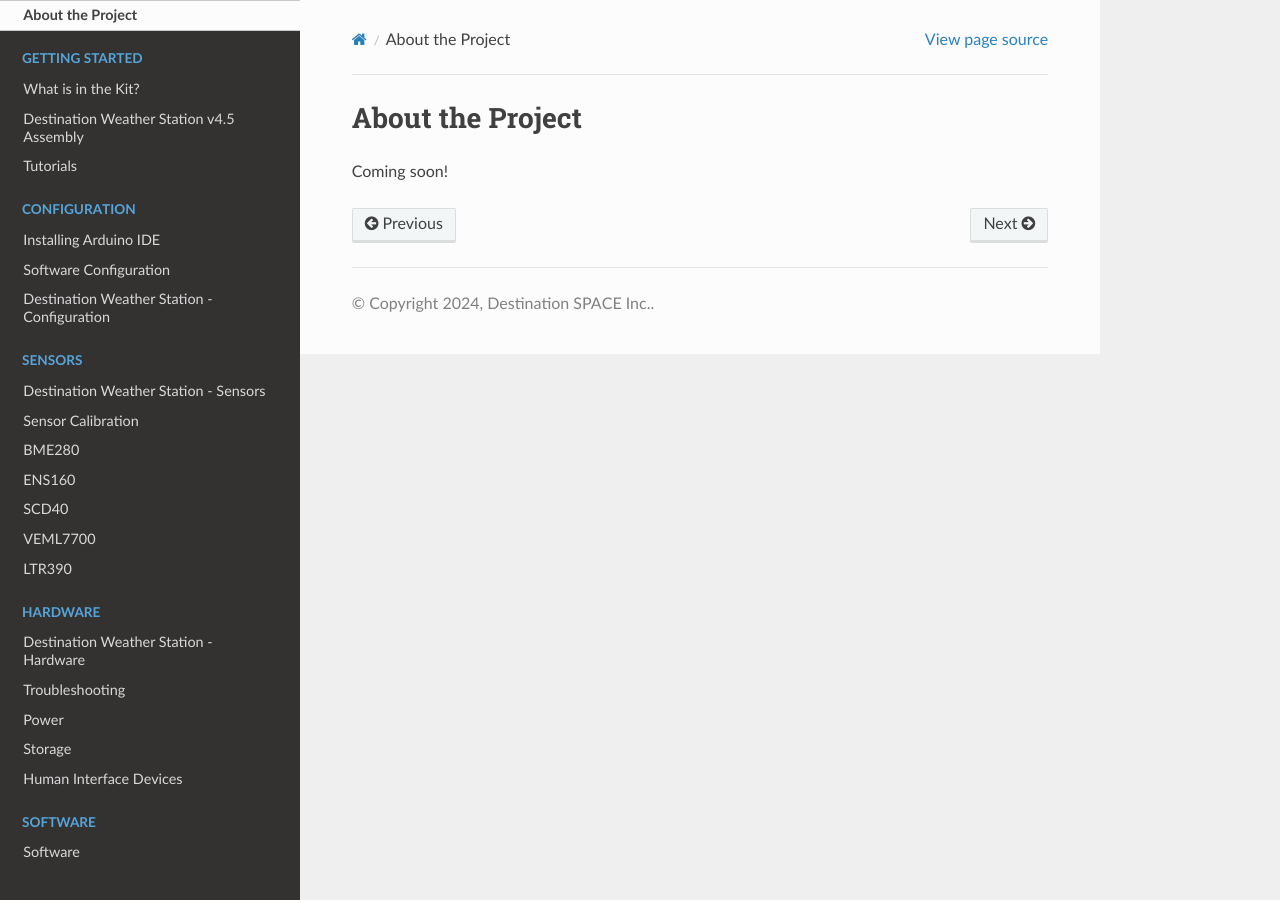
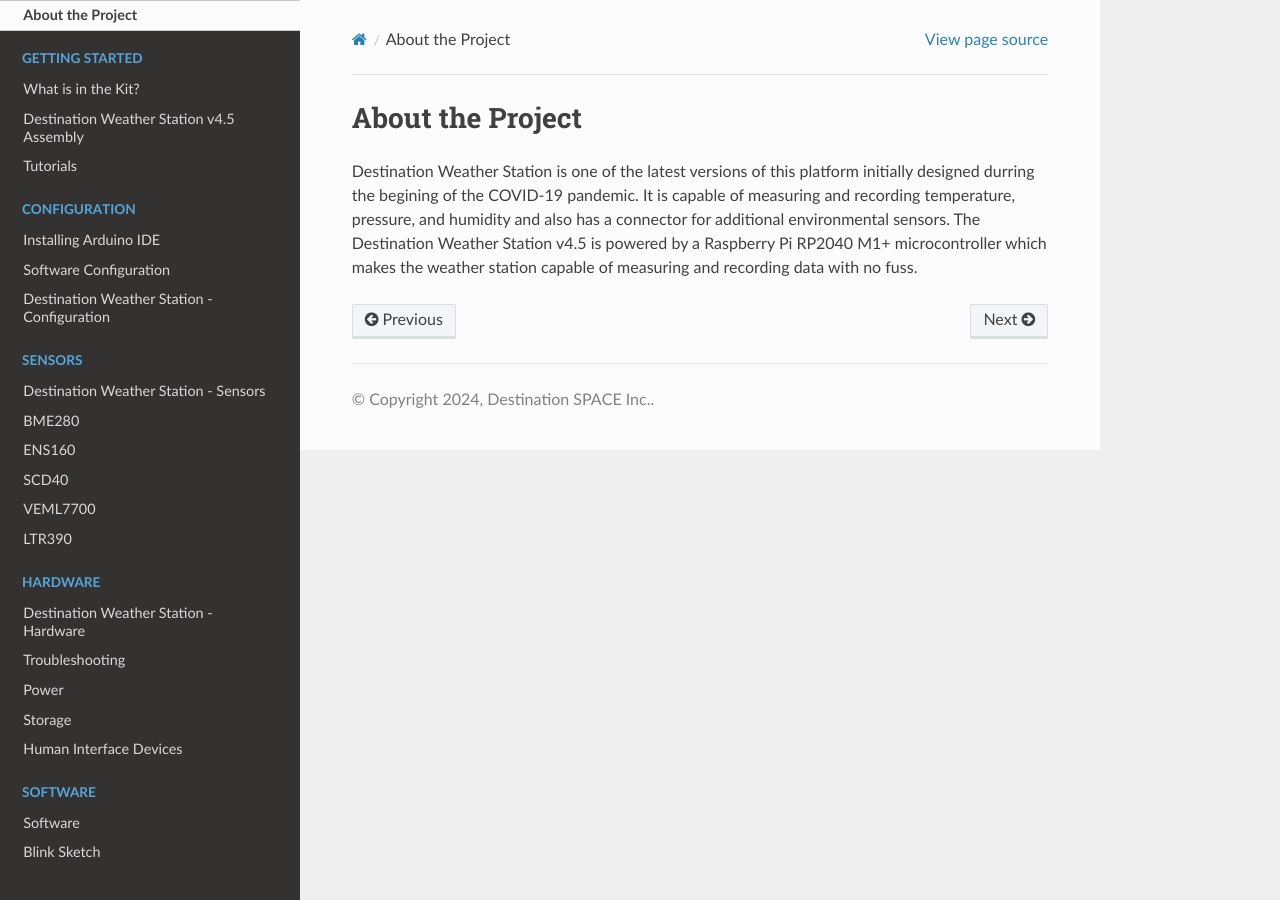
Before and after one commit to Destination-SPACE/DS-Weather-Station-V4.5, a Sphinx documentation site: the page built from docs/about-the-project.rst, in a window 1280 px wide. Built offline with Sphinx 7.4.7 and the Read the Docs theme 2.0.0, drawn with Linux system fonts in a browser that asks for light colours; pages that are not in the unit, such as notebooks, are missing from menus.

Commit message:
removed calibration file

```diff
--- a/docs/about-the-project.rst
+++ b/docs/about-the-project.rst
@@ -16,4 +16,4 @@
 About the Project
 =================
 
-Coming soon!
+Destination Weather Station is one of the latest versions of this platform initially designed durring the begining of the COVID-19 pandemic. It is capable of measuring and recording temperature, pressure, and humidity and also has a connector for additional environmental sensors. The Destination Weather Station v4.5 is powered by a Raspberry Pi RP2040 M1+ microcontroller which makes the weather station capable of measuring and recording data with no fuss.
--- a/docs/index.rst
+++ b/docs/index.rst
@@ -51,7 +51,6 @@
    :maxdepth: 1
 
    sensors/index
-   sensors/calibration
    sensors/bme280
    sensors/ens160
    sensors/scd40
```
Also changed, not shown: docs/sensors/calibration.rst (deleted, +0 -19 lines).
